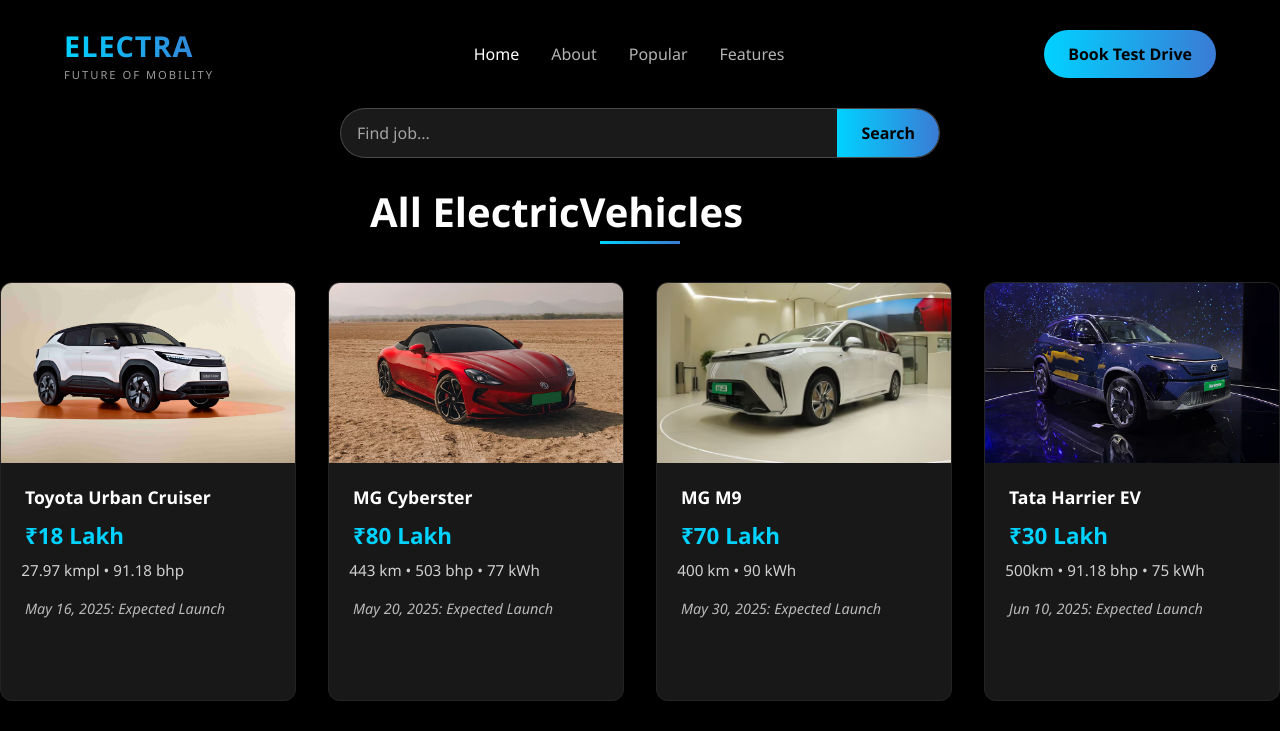
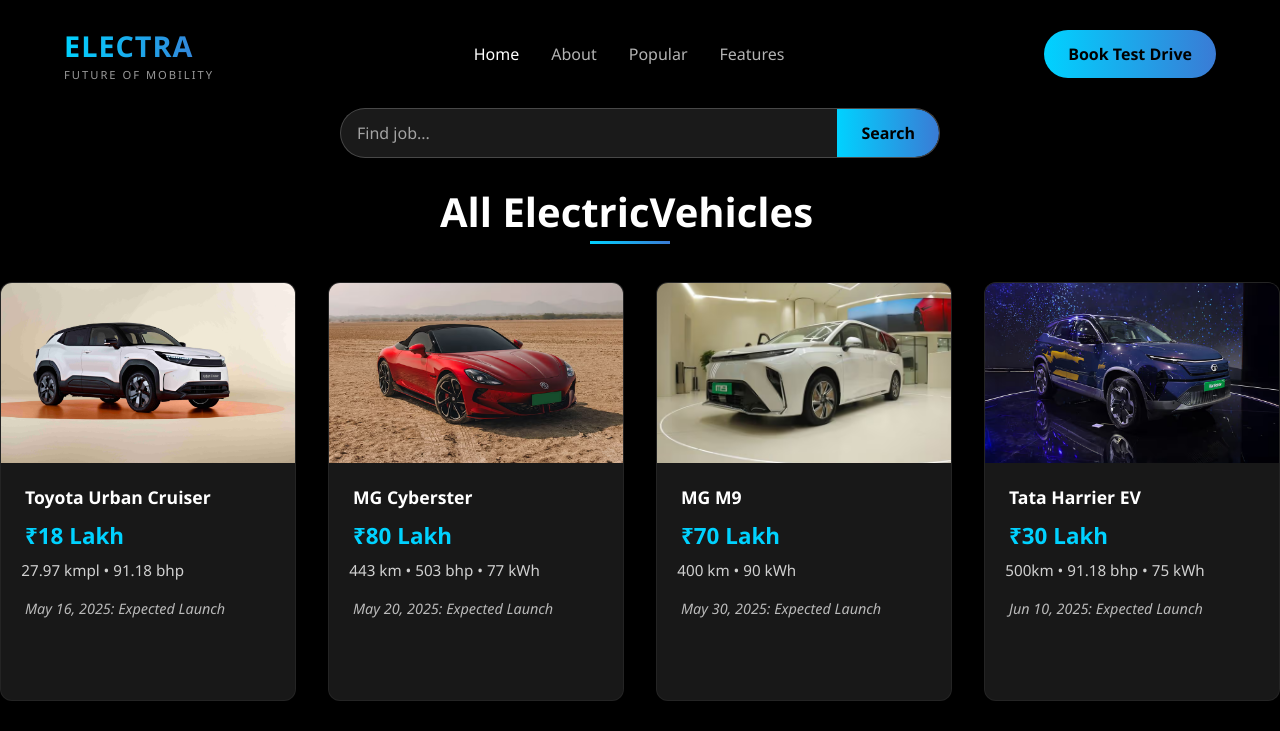
Before and after one commit to nitin-999-code/ELECTRA-Future-of-Mobility, a React (Vite) app: page /explore in a window 1280 px wide. Shown: the top 731 px of the page. Built offline with nearby package versions, Linux system fonts and the light colour scheme.

Commit message:
Update ExploreMore.css

```diff
--- a/src/styles/ExploreMore.css
+++ b/src/styles/ExploreMore.css
@@ -17,14 +17,14 @@
 .explore-header h1 {
   font-size: 2.5rem;
   position: relative;
-  margin-left: 330px;
+  margin-left: 400px;
 }
 
 .explore-header h1::after {
   content: '';
   position: absolute;
   bottom: -10px;
-  left: 230px;
+  left: 150px;
 
   width: 80px;
   height: 3px;
```
